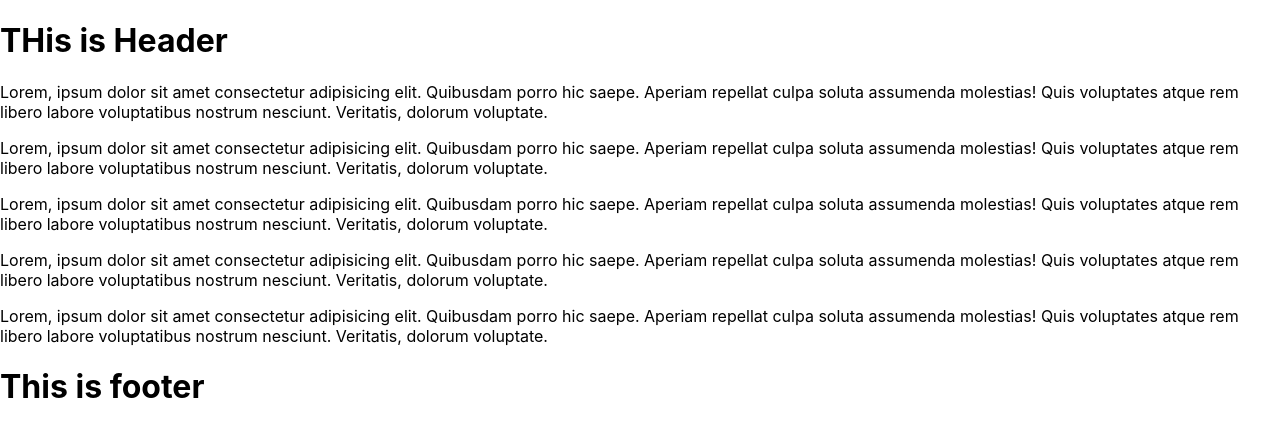
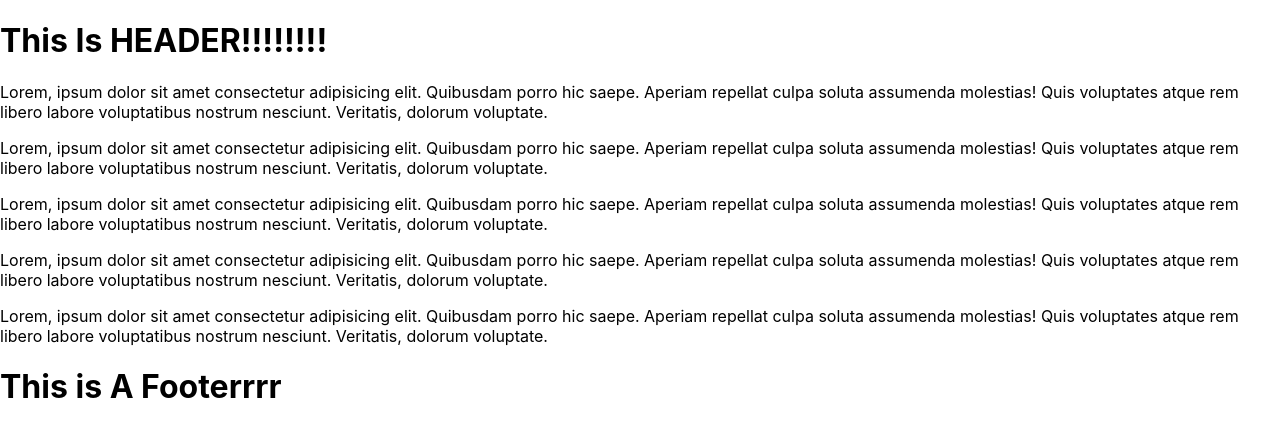
Before and after one commit to dac-23/my-react-project, a React (Create React App) app: page / in a window 1280 px wide. Shown: the top 436 px of the page. Built offline with nearby package versions, Linux system fonts and the light colour scheme.

Commit message:
mulutple components.

```diff
--- a/src/App.js
+++ b/src/App.js
@@ -1,5 +1,7 @@
-// React Funcn
-// SPL FUNCn :: understood by REACT.
+import Footer from "./pages/Footer";
+import Header from "./pages/Header";
+import MainBody from "./pages/MainBody";
+
 // return JSX.
 function App() {
   return (
@@ -15,35 +17,6 @@ function App() {
   );
 }
 
-// User Define Tag
-// <Header />
-function Header() {
-  return (
-    <div>
-      <h1>THis is Header</h1>
-    </div>
-  );
-}
 
-function MainBody() {
-  return (
-    <div>
-      <p>
-        Lorem, ipsum dolor sit amet consectetur adipisicing elit. Quibusdam
-        porro hic saepe. Aperiam repellat culpa soluta assumenda molestias! Quis
-        voluptates atque rem libero labore voluptatibus nostrum nesciunt.
-        Veritatis, dolorum voluptate.
-      </p>
-    </div>
-  );
-}
-
-function Footer() {
-  return (
-    <div>
-      <h1>This is footer</h1>
-    </div>
-  );
-}
 
 export default App;
--- /dev/null
+++ b/src/pages/Footer.js
@@ -0,0 +1,9 @@
+function Footer() {
+  return (
+    <div>
+      <h1>This is A Footerrrr</h1>
+    </div>
+  );
+}
+
+export default Footer;
--- /dev/null
+++ b/src/pages/Header.js
@@ -0,0 +1,9 @@
+function Header() {
+  return (
+    <div>
+      <h1>This Is HEADER!!!!!!!!</h1>
+    </div>
+  );
+}
+
+export default Header;
--- /dev/null
+++ b/src/pages/MainBody.js
@@ -0,0 +1,14 @@
+function MainBody() {
+  return (
+    <div>
+      <p>
+        Lorem, ipsum dolor sit amet consectetur adipisicing elit. Quibusdam
+        porro hic saepe. Aperiam repellat culpa soluta assumenda molestias! Quis
+        voluptates atque rem libero labore voluptatibus nostrum nesciunt.
+        Veritatis, dolorum voluptate.
+      </p>
+    </div>
+  );
+}
+
+export default MainBody;
```
